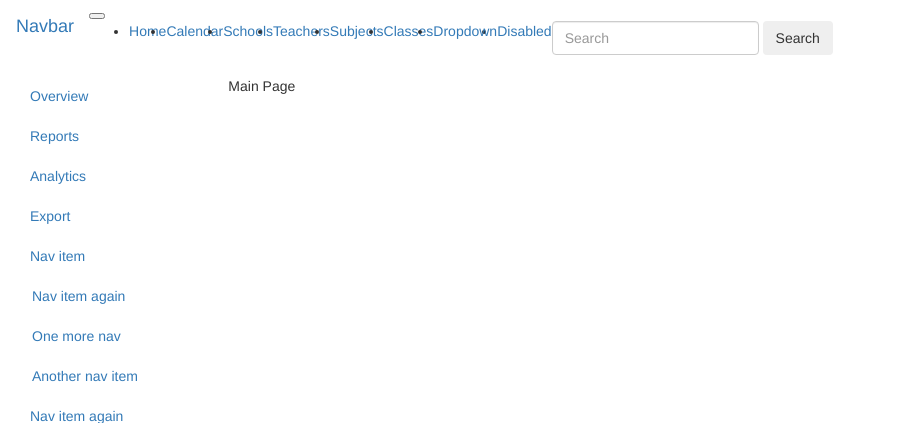
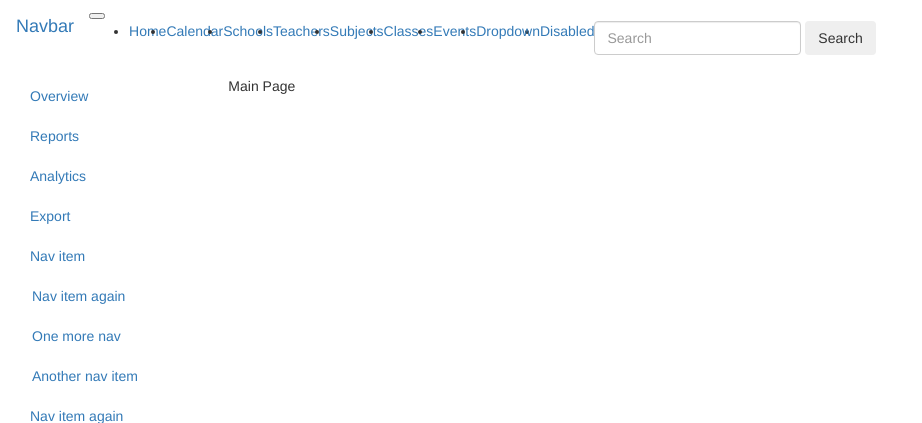
Before and after one commit to gavrilov/schl_schdl_public, a Flask app: page / in a window 1280 px wide. Shown: the top 423 px of the page, without its empty margins (0-922 px from the left). Run offline with Flask 2, Linux system fonts and the light colour scheme; parts of the project's set-up code (start-up, migrations or seed data) failed here and were passed over; some libraries are stand-ins or nearby versions.

Commit message:
Event link

```diff
--- a/app/templates/nav_bar.html
+++ b/app/templates/nav_bar.html
@@ -26,6 +26,9 @@
             <li class="nav-item">
                 <a class="nav-link" href="{{ url_for('schdl_class.main') }}">Classes</a>
             </li>
+            <li class="nav-item">
+                <a class="nav-link" href="{{ url_for('event.main') }}">Events</a>
+            </li>
             <li class="nav-item dropdown">
                 <a class="nav-link dropdown-toggle" href="#" id="navbarDropdown" role="button"
                    data-toggle="dropdown" aria-haspopup="true" aria-expanded="false">
```
